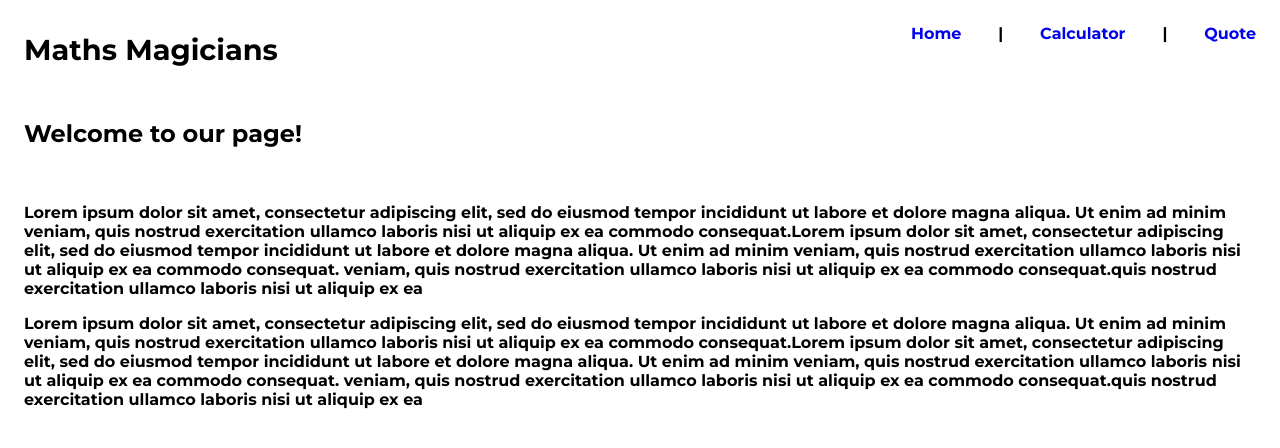
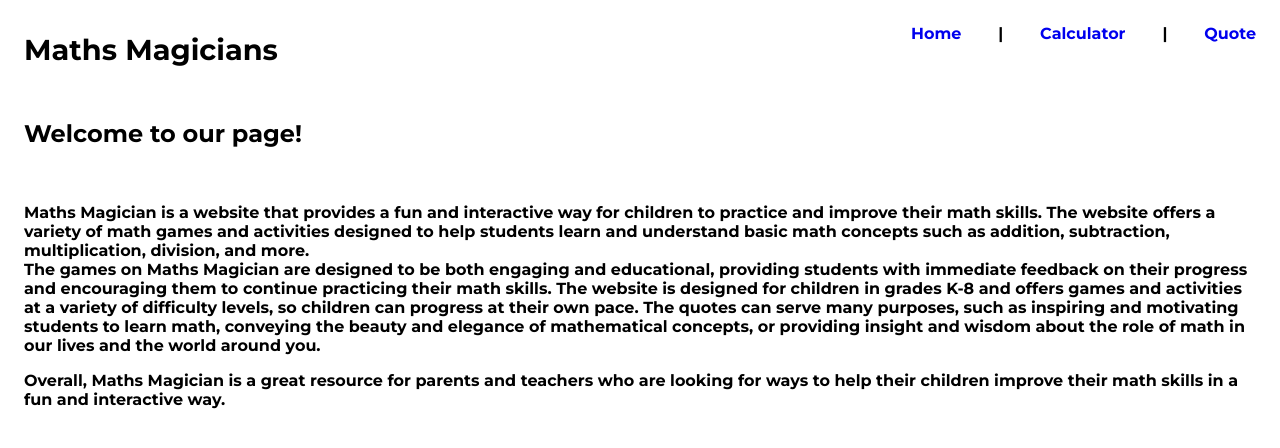
Before and after one commit to Donmark2k/maths-magician, a React (Create React App) app: page / in a window 1280 px wide. Shown: the top 448 px of the page. Built offline with nearby package versions, Linux system fonts and the light colour scheme.

Commit message:
Explain the use of the site in the home page

```diff
--- a/src/App.css
+++ b/src/App.css
@@ -74,8 +74,10 @@ ul {
 }
 
 .calculatorContainer {
-  display: flex;
-  justify-content: space-between;
+  display: grid;
+  grid-template-columns: repeat(auto-fit, minmax(250px, 2fr));
+  width: 80%;
+  margin: 0 auto;
 }
 
 .calculatorH2 {
@@ -114,7 +116,7 @@ ul {
 }
 
 @media screen and (max-width: 768px) {
-  h1 {
+  h1,h2 {
     text-align: center;
   }
   nav {
@@ -132,4 +134,13 @@ ul {
     width: 250px;
     margin: 0 auto;
   }
+  .calculatorH2 {
+    text-align: center;
   }
+  .calculator {
+
+    width: 95%;
+    height: 350px;
+  }
+
+  }
--- a/src/components/home.js
+++ b/src/components/home.js
@@ -7,24 +7,24 @@ const Home = () => (
       <h2>Welcome to our page!</h2>
       <br />
       <p className="homeP">
-        Lorem ipsum dolor sit amet, consectetur adipiscing elit, sed do eiusmod
-        tempor incididunt ut labore et dolore magna aliqua. Ut enim ad minim
-        veniam, quis nostrud exercitation ullamco laboris nisi ut aliquip ex ea
-        commodo consequat.Lorem ipsum dolor sit amet, consectetur adipiscing elit, sed do eiusmod
-        tempor incididunt ut labore et dolore magna aliqua. Ut enim ad minim
-        veniam, quis nostrud exercitation ullamco laboris nisi ut aliquip ex ea
-        commodo consequat. veniam, quis nostrud exercitation ullamco laboris nisi ut aliquip ex ea
-        commodo consequat.quis nostrud exercitation ullamco laboris nisi ut aliquip ex ea
+      Maths Magician is a website that provides a fun and interactive way for
+      children to practice and improve their math skills. The website offers a variety
+       of math games and activities designed to help students learn and understand basic
+       math concepts such as addition, subtraction, multiplication, division, and more.
+      <br/>
+       The games on Maths Magician are designed to be both engaging and educational,
+       providing students with immediate feedback on their progress and encouraging them
+       to continue practicing their math skills. The website is designed for children in grades K-8
+       and offers games and activities at a variety of difficulty levels,
+       so children can progress at their own pace. The quotes can serve many purposes,
+       such as inspiring and motivating students to learn math,
+       conveying the beauty and elegance of mathematical concepts, or
+       providing insight and wisdom about the role of math in our lives and the world around you.
       </p>
       <p className="homeP">
-        Lorem ipsum dolor sit amet, consectetur adipiscing elit, sed do eiusmod
-        tempor incididunt ut labore et dolore magna aliqua. Ut enim ad minim
-        veniam, quis nostrud exercitation ullamco laboris nisi ut aliquip ex ea
-        commodo consequat.Lorem ipsum dolor sit amet, consectetur adipiscing elit, sed do eiusmod
-        tempor incididunt ut labore et dolore magna aliqua. Ut enim ad minim
-        veniam, quis nostrud exercitation ullamco laboris nisi ut aliquip ex ea
-        commodo consequat. veniam, quis nostrud exercitation ullamco laboris nisi ut aliquip ex ea
-        commodo consequat.quis nostrud exercitation ullamco laboris nisi ut aliquip ex ea
+      Overall, Maths Magician is a great resource for parents and teachers who
+      are looking for ways to help their children improve their math skills in
+      a fun and interactive way.
       </p>
     </div>
   </section>
```
